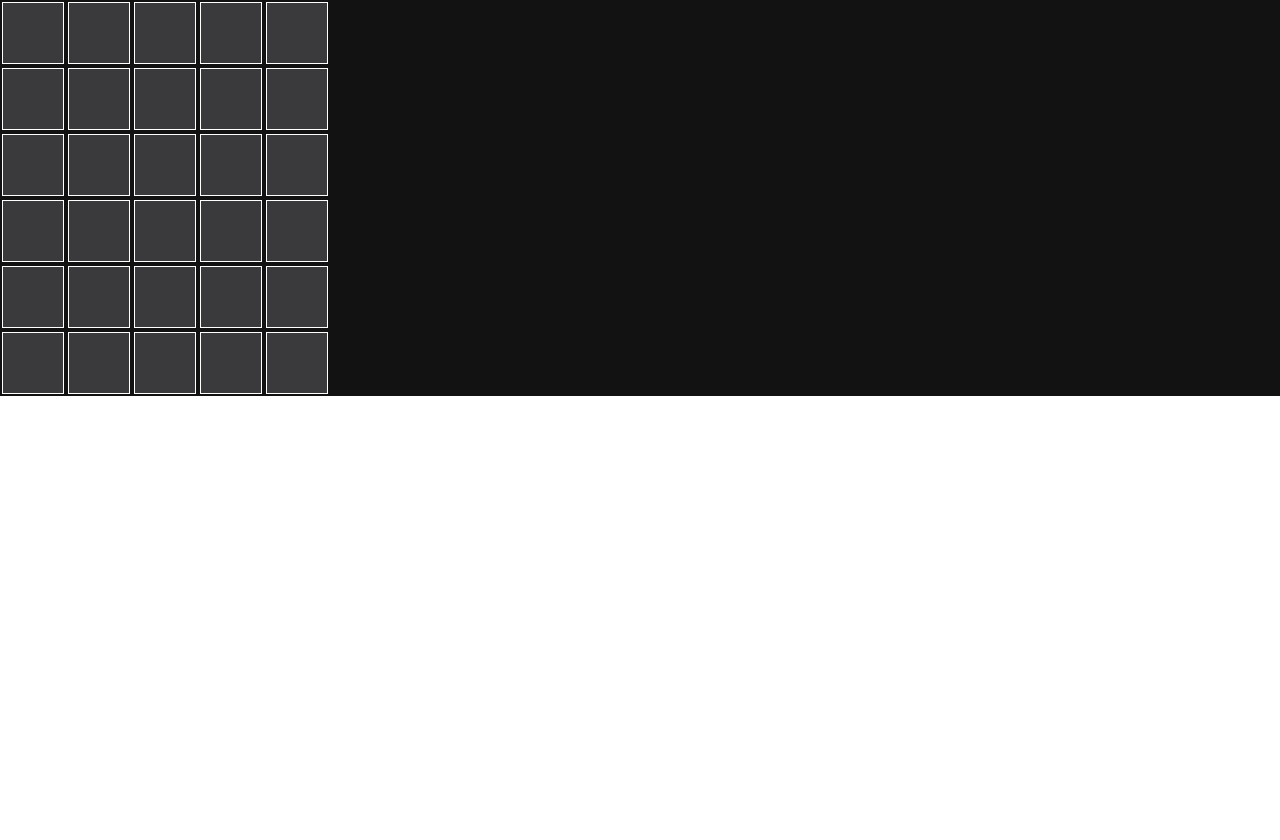
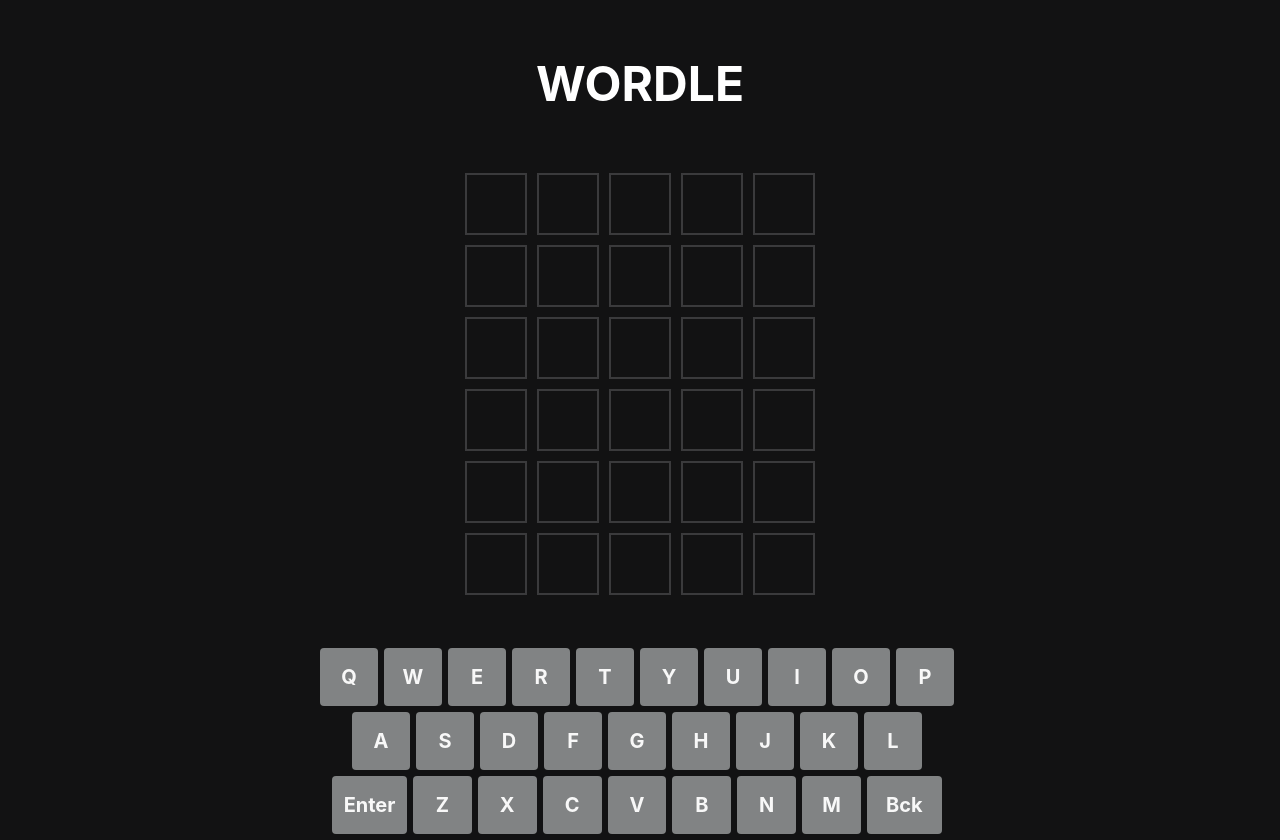
Before and after one commit to LeslieC21/wordle, a React (Vite) app: page / in a window 1280 px wide. Before the commit the page ends 800 px from the top, so only its background shows below. Built offline with nearby package versions, Linux system fonts and the light colour scheme; no server answers.

Commit message:
Added Keyboard buttons

```diff
--- /dev/null
+++ b/src/API/wordApi.ts
@@ -0,0 +1,11 @@
+export function getWord(): Promise<string> {
+    const request: RequestInfo = new Request('https://random-word-api.herokuapp.com/word?number=1&length=5', {
+        method: 'GET',
+    })
+
+    return fetch(request)
+    .then(res => res.json())
+    .then((res: string[]) => {
+        return res[0]
+    })
+}
--- a/src/App.tsx
+++ b/src/App.tsx
@@ -1,153 +1,226 @@
-import { useEffect, useState } from "react";
-import Word from "./Word"
+import { useEffect, useState, useRef } from "react";
+
+import Word from "./Word";
 import type { LetterProp } from "./Letter";
+import { getWord } from "./API/wordApi";
+import type { KeyboardRef } from "./Keyboard";
+import { Keyboard } from "./Keyboard";
 
 export default function App() {
-  const avaliableWords = [ "TABLE", "CHAIR" ];
-  const [selectedWord, setWord] = useState(selectWord())
+  const classMap = {
+    0: " bg-[#121213]",
+    1: " bg-[#3a3a3c]",
+    2: " bg-[#b59f3b]",
+    3: " bg-[#538d4e]",
+  };
 
   const allowedGuesses = 6;
-  const wordLength = selectedWord.length;
-  const [gameboard, setGameboard] = useState(createGameBoard())
+  const allowedWordLength = 5;
+  const [selectedWord, setWord] = useState("");
+  const [gameboard, setGameboard] = useState(createGameBoard());
   const [guessCount, setGuessCount] = useState(0);
   const [guessLetterCount, setLetterCount] = useState(0);
-  const [playerWon, setPlayerWon] = useState(false);
+  const [gameOver, setPlayerWon] = useState({ gameOver: false, won: true });
+  const keyboardRef = useRef<KeyboardRef>(null);
 
+  function fetchNewWord() {
+    getWord()
+      .then((word) => {
+        const wordToUpper = word.toUpperCase();
+        setWord(wordToUpper);
+      })
+      .catch((error) => {
+        console.error("Failed to fetch word", error);
+      });
+  }
+
+  // function checkIfWord(word: string) {
+  //   checkWord(word).then((valid) => {
+  //     if(valid) {
+  //       invalidWord = false;
+  //     } else {
+  //       invalidWord = true;
+  //     }
+  //   })
+  //   .catch((error) => {
+  //     console.error("Failed to check word", error)
+  //   })
+  // }
 
   useEffect(() => {
-    const handleKeyDown = (event: KeyboardEvent) => {
-      const key = event.key;
-      if(event.repeat) return;
+    fetchNewWord();
+  }, []);
 
+  function createGameBoard() {
+    const gameboard: LetterProp[][] = Array.from(
+      { length: allowedGuesses },
+      () =>
+        Array(allowedWordLength).fill({
+          letter: "",
+          guess: 0,
+        }),
+    );
+    return gameboard;
+  }
+
+  function handleSubmit() {
+    // Check if any letters are empty
+    const gb = gameboard[guessCount];
+    const emptyValues = gb.some((obj) => {
+      if (obj.letter === "") return true;
+    });
+
+    if (!emptyValues) {
+      const keyboardUpdates: Record<string, string> = {};
+
+      for (let i = 0; i < selectedWord.length; i++) {
+        const letter = gb[i].letter;
+        if (letter === selectedWord[i]) {
+          // Set the letter guessed value to 3
+          setGameboard((prevGB) =>
+            prevGB.map((row, rowIndex) =>
+              rowIndex === guessCount
+                ? row.map((col, colIndex) =>
+                    colIndex === i ? { ...col, guess: 3 } : col,
+                  )
+                : row,
+            ),
+          );
+          keyboardUpdates[letter] = classMap[3];
+        } else if (selectedWord.indexOf(gb[i].letter) !== -1) {
+          // Set the letter guessed value to 2
+          setGameboard((prevGB) =>
+            prevGB.map((row, rowIndex) =>
+              rowIndex === guessCount
+                ? row.map((col, colIndex) =>
+                    colIndex === i ? { ...col, guess: 2 } : col,
+                  )
+                : row,
+            ),
+          );
+          keyboardUpdates[letter] = classMap[2];
+        } else {
+          // Set the letter guessed value to 1
+          setGameboard((prevGB) =>
+            prevGB.map((row, rowIndex) =>
+              rowIndex === guessCount
+                ? row.map((col, colIndex) =>
+                    colIndex === i ? { ...col, guess: 1 } : col,
+                  )
+                : row,
+            ),
+          );
+          keyboardUpdates[letter] = classMap[1];
+        }
+      }
+
+      keyboardRef.current?.updateKeyGuess(keyboardUpdates);
+
+      // Check if the word we guessed was correct or ran out of guesses
+      let playerWon = true;
+      for (const [index, obj] of gb.entries()) {
+        if (obj.letter !== selectedWord[index]) {
+          playerWon = false;
+          break;
+        }
+      }
+      if (guessCount === allowedGuesses - 1)
+        setPlayerWon({ gameOver: true, won: false });
+      else if (playerWon) setPlayerWon({ gameOver: true, won: true });
+      else setPlayerWon({ gameOver: false, won: false });
+
+      setGuessCount((prevGuessCnt) =>
+        prevGuessCnt === allowedGuesses ? prevGuessCnt : prevGuessCnt + 1,
+      );
+      setLetterCount(0);
+    }
+  }
+
+  function keySelected(key: string) {
     const isLetter = /^[a-zA-Z]$/.test(key);
     if (isLetter) {
       setGameboard((prevGB) =>
         prevGB.map((row, rowIndex) =>
           rowIndex === guessCount
-              ? row.map((col, colIndex) => (colIndex === guessLetterCount ? { ...col, letter: key.toUpperCase()}: col))
-              : row
+            ? row.map((col, colIndex) =>
+                colIndex === guessLetterCount
+                  ? { ...col, letter: key.toUpperCase() }
+                  : col,
               )
+            : row,
+        ),
       );
-
-        setLetterCount((prev) => prev + 1);
+      setLetterCount((prev) => (prev === allowedWordLength ? prev : prev + 1));
     } else if (key === "Enter") {
-        // Check if any letters are empty
-        const gb = gameboard[guessCount];
-        const emptyValues = gb.some(obj => {
-          if(obj.letter === "")
-            return true;
-        })
-
-        if(!emptyValues) {
-          for(let i=0; i < selectedWord.length; i++) {
-            if(gb[i].letter === selectedWord[i]) {
-              // Set the letter guessed value to 2
+      handleSubmit();
+    } else if (key === "Backspace") {
       setGameboard((prevGB) =>
         prevGB.map((row, rowIndex) =>
           rowIndex === guessCount
             ? row.map((col, colIndex) =>
-                      (colIndex === i
-                        ? { ...col, guess: 3}
-                        : col))
-                    : row
+                colIndex === guessLetterCount - 1
+                  ? { ...col, letter: "" }
+                  : col,
               )
+            : row,
+        ),
       );
-            } else if (selectedWord.indexOf(gb[i].letter) !== -1){
-              // Set the letter guessed value to 1
-              setGameboard((prevGB) =>
-                prevGB.map((row, rowIndex) =>
-                  rowIndex === guessCount
-                    ? row.map((col, colIndex) =>
-                      (colIndex === i
-                        ? { ...col, guess: 2}
-                        : col))
-                    : row
-                )
-              );
-            } else {
-              // Set the letter guessed value to 0
-              setGameboard((prevGB) =>
-                prevGB.map((row, rowIndex) =>
-                  rowIndex === guessCount
-                    ? row.map((col, colIndex) =>
-                      (colIndex === i
-                        ? { ...col, guess: 1}
-                        : col))
-                    : row
-                )
-              );
+      setLetterCount((prev) => (prev === 0 ? prev : prev - 1));
     }
   }
-          // Check if the word we guessed was correct
-          let playerWon = true;
-          for(const [index, obj] of gb.entries()) {
-            if(obj.letter !== selectedWord[index]) {
-              playerWon = false
-              break;
+
+  function playAgain() {
+    fetchNewWord();
+    setGuessCount(0);
+    setLetterCount(0);
+    setPlayerWon({ gameOver: false, won: false });
+    setGameboard(createGameBoard());
+    keyboardRef.current?.playAgain();
   }
-          }
-          setPlayerWon(playerWon);
 
-          setGuessCount(prevGuessCnt => prevGuessCnt + 1);
-          setLetterCount(0);
-      }
-      } else if (key === "Backspace") {
-        setGameboard((prevGB) =>
-          prevGB.map((row, rowIndex) =>
-            rowIndex === guessCount
-              ? row.map((col, colIndex) => (colIndex === (guessLetterCount - 1) ? { ...col, letter: ""}: col))
-              : row
-          )
-        );
+  const rowElements = gameboard.map((word) => {
+    return <Word word={word} />;
+  });
 
-        setLetterCount((prev) => prev - 1);
-      }
+  useEffect(() => {
+    const handleKeyDown = (event: KeyboardEvent) => {
+      const key = event.key;
+      if (event.repeat) return;
+
+      keySelected(key);
     };
 
-    window.addEventListener('keydown', handleKeyDown);
+    window.addEventListener("keydown", handleKeyDown);
 
     // Cleanup listener
     return () => {
-      window.removeEventListener('keydown', handleKeyDown);
+      window.removeEventListener("keydown", handleKeyDown);
     };
-  }, [guessCount, guessLetterCount, gameboard, selectedWord])
-
-
-  function createGameBoard() {
-    const gameboard: LetterProp[][] = Array.from({ length: allowedGuesses}, () => Array(wordLength).fill({
-      letter: "",
-      guess: 0
-    }));
-    return gameboard;
-  }
-
-  function selectWord() {
-    // Get a random index
-    const selectedWordIndex = Math.floor(Math.random() * (avaliableWords.length));
-    const selectedWord = avaliableWords[selectedWordIndex];
-
-    return selectedWord;
-  }
-
-  function playAgain() {
-    setWord(selectWord());
-  }
-
-  const rowElements = gameboard.map(
-    word => {
-      return <Word word={word} />
-    }
-  )
+  }, [guessCount, guessLetterCount, gameboard, selectedWord]);
 
   return (
-    <main className="bg-[#121213]">
-      <div className="flex flex-col m-auto">
-        {rowElements}
+    <>
+      <h1 className="text-[3em] m-[1em] flex items-center justify-center">
+        WORDLE
+      </h1>
+      <main className="bg-[#121213] h-full w-full flex flex-col items-center">
+        <div className="flex flex-col">{rowElements}</div>
+        {!gameOver.gameOver ? (
+          <div className="flex justify-center w-full mt-[3em]">
+            <Keyboard ref={keyboardRef} onKeyDown={keySelected} />
           </div>
-      {
-      playerWon ?
-        <button className="bg-[#3a3a3c] flex items-center justify-center text=[1em] font-bold text-[#fff] m-[2px] p-[.8em]" onClick={playAgain}>Play Again</button> : <></>
+        ) : (
+          <div className="flex flex-col justify-center items-center">
+            <p className="flex">WORD: {selectedWord}</p>
+            <button
+              className="bg-[#3a3a3c] flex text=[1em] font-bold text-[#fff] mt-[8em] p-[1em]"
+              onClick={playAgain}
+            >
+              Play Again
+            </button>
+          </div>
+        )}
+      </main>
+    </>
+  );
 }
-    </main>
-  )
-}
--- /dev/null
+++ b/src/Keyboard.tsx
@@ -0,0 +1,80 @@
+import { useState, forwardRef, useImperativeHandle, useEffect } from "react";
+
+interface KeyboardProps {
+    onKeyDown: (key: string) => void;
+}
+
+export interface KeyboardRef {
+    updateKeyGuess: (updates: Record<string, string>) => void;
+    playAgain: () => void;
+}
+
+export const Keyboard = forwardRef<KeyboardRef, KeyboardProps>(({ onKeyDown }, ref) => {
+    const rows = [
+        ["Q", "W", "E", "R", "T", "Y", "U", "I", "O", "P"],
+        ["A", "S", "D", "F", "G", "H", "J", "K", "L"],
+        ["Enter", "Z", "X", "C", "V", "B", "N", "M", "Bck"],
+    ];
+
+    const [keyStatus, setKeyStatus] = useState(resetButtons());
+
+    useEffect(() => {
+    }, [keyStatus]);
+
+    function selectKey(key: string) {
+        if(key === "Bck")
+            onKeyDown("Backspace")
+        else
+            onKeyDown(key);
+    }
+
+    function playAgain() {
+        setKeyStatus(resetButtons());
+    }
+
+    function resetButtons(): Record<string, string> {
+        const status: Record<string, string> = {};
+        rows.flat().forEach((key) => {
+            status[key] = ' bg-[#818384]' ;
+        });
+
+        return status;
+    }
+
+    function updateKeyGuesses(updates: Record<string, string>) {
+        setKeyStatus((prevStatus) => {
+            return {
+                ...prevStatus,
+                ...updates
+            };
+        });
+    }
+
+    useImperativeHandle(ref, () => ({
+        updateKeyGuess: updateKeyGuesses,
+        playAgain: playAgain
+    }));
+
+    return (
+        <div className="flex flex-col items-center w-[70%]">
+            {rows.map((row, i) => (
+                <div key={i} className="flex mb-[6px]">
+                    {row.map((key) => {
+                        const isSpecialKey = key === "Enter" || key === "Bck";
+                        const widthClass = isSpecialKey ? "px-4 min-w-[72px]" : "px-2 min-w-[58px]";
+
+                        return (
+                            <button
+                                onClick={() => selectKey(key)}
+                                key={key}
+                                className={`flex flex-1 justify-center items-center h-[58px] mr-[6px] font-bold text-[1.25em] text-[#f8f8f8] rounded-[4px] ${widthClass} ${keyStatus[key]}`}
+                            >
+                                {key}
+                            </button>
+                        );
+                    })}
+                </div>
+            ))}
+        </div>
+    );
+});
--- a/src/Letter.tsx
+++ b/src/Letter.tsx
@@ -5,13 +5,13 @@ export type LetterProp = {
 
 export default function Letter({ letter, guess }: LetterProp) {
     const classMap = {
-        0: "border outline-[#3a3a3c]",
+        0: "bg-[#121213] border-[2px] border-[#3a3a3c]",
         1: "bg-[#3a3a3c]",
         2: "bg-[#b59f3b]",
         3: "bg-[#538d4e]"
     }
     return (
-        <div className={`bg-[#3a3a3c] w-[62px] h-[62px] flex items-center justify-center text=[1em] font-bold text-[#fff] m-[2px] ${classMap[guess]}`}>
+        <div className={`w-[62px] h-[62px] flex items-center justify-center font-bold text-[1.8em] text-[#fff] m-[5px] ${classMap[guess]}`}>
             { letter }
         </div>
     );
--- a/src/index.css
+++ b/src/index.css
@@ -1 +1,8 @@
 @import "tailwindcss";
+
+html {
+    background-color: #121213;
+    color: #fff;
+    font-weight: bold;
+    font-size: 1em;
+}
```
Lines whose indentation alone changed are shown as unchanged.
